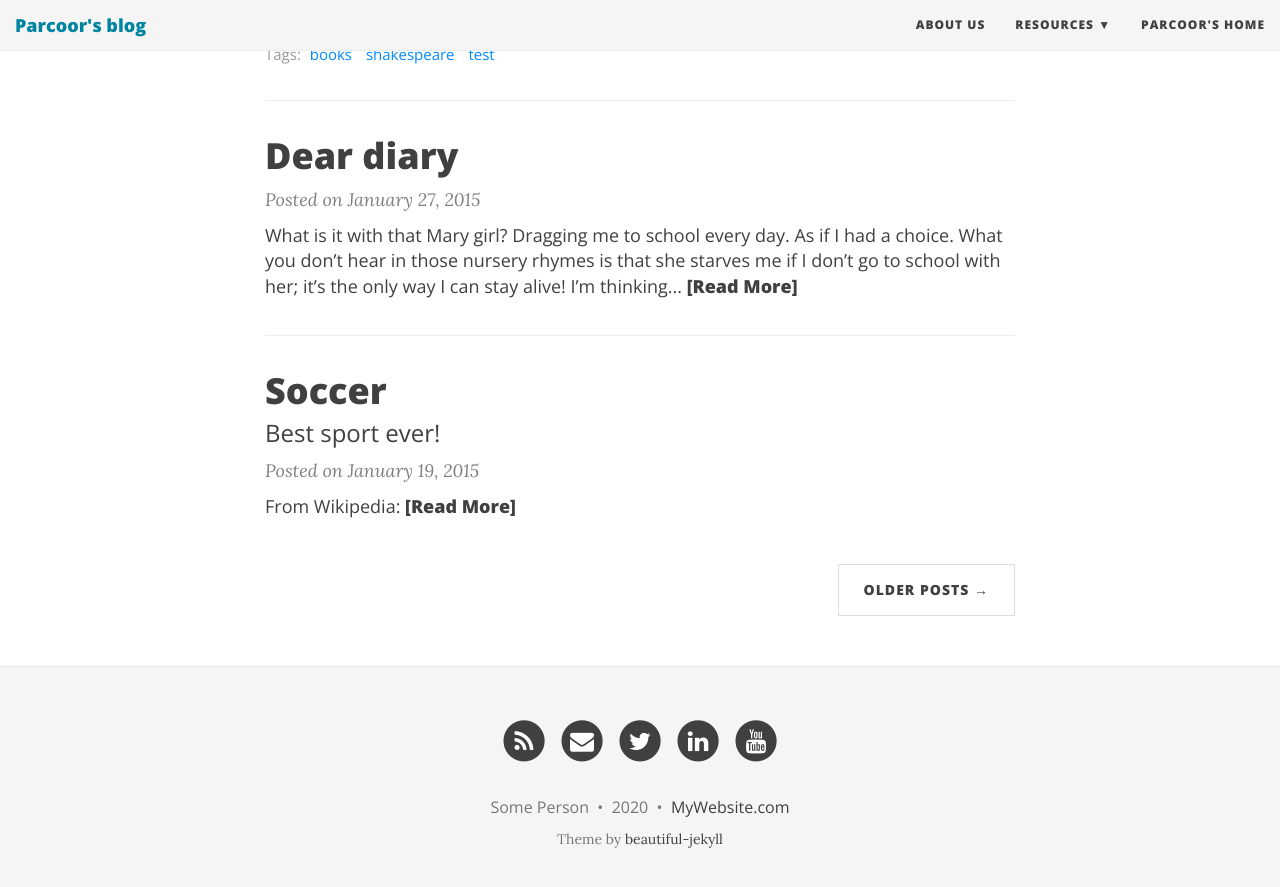
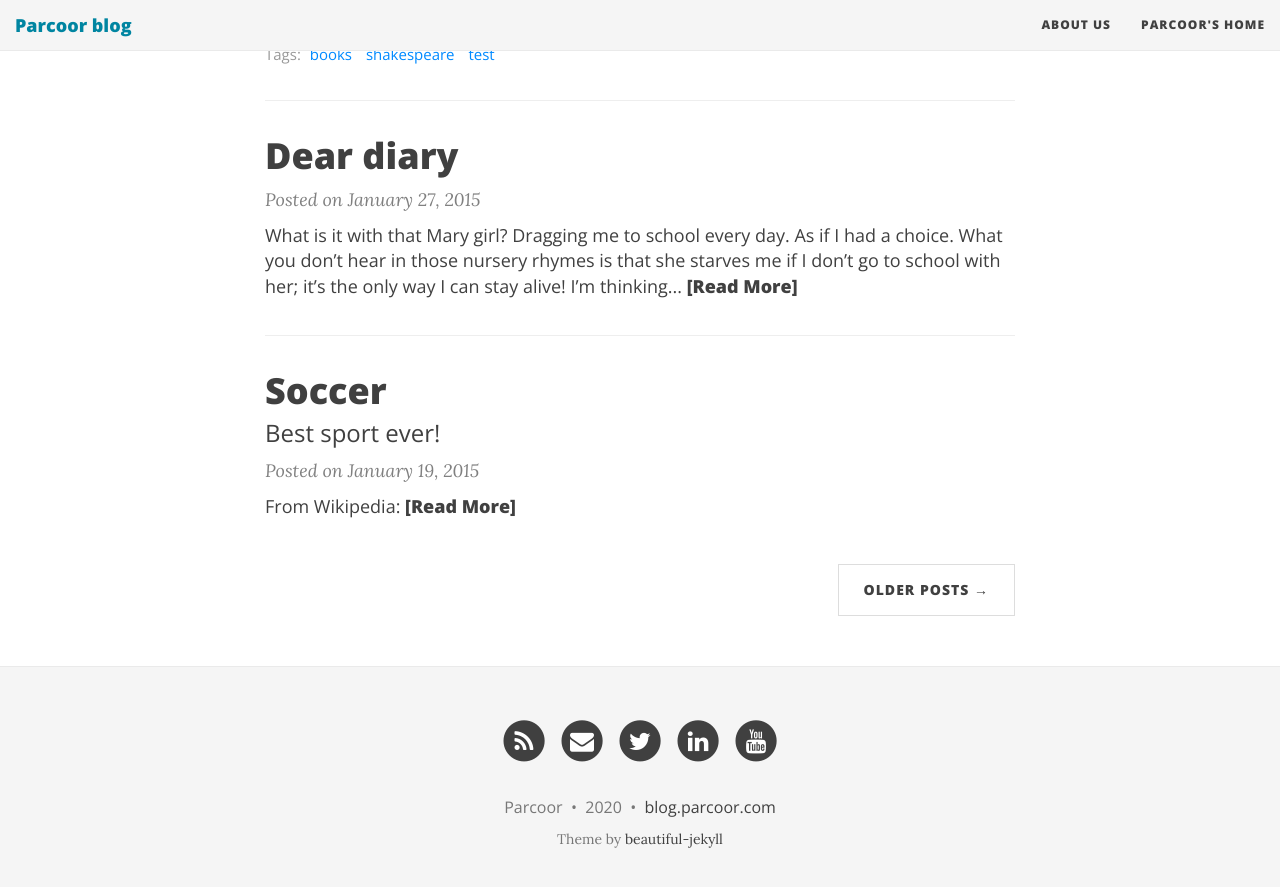
Before and after one commit to parcoor/parcoor.github.io, a Jekyll site: the page built from index.html, in a window 1280 px wide and 900 px high, scrolled down 1222 px. Shown: the top 887 px of the window. Built offline with Jekyll 4.4.1, drawn with Linux system fonts in a browser that asks for light colours; nearby versions of some CDN libraries; the list of posts is cut into pages by our own code.

Commit message:
configuration modified

```diff
--- a/_config.yml
+++ b/_config.yml
@@ -1,10 +1,10 @@
 # --- General options --- #
 
 # Name of website
-title: Parcoor's blog
+title: Parcoor blog
 
 # Short description of your site
-description: Some news from Parcoor
+description: News from Parcoor
 
 # --- Local development options ---
 # If your website is hosted locally rather than on GitHub, then you need to uncomment the next two parameters to set the url and baseurl
@@ -21,9 +21,6 @@ description: Some news from Parcoor
 # List of links in the navigation bar
 navbar-links:
   About us: "aboutus"
-  Resources:
-    - Beautiful Jekyll: "http://deanattali.com/beautiful-jekyll/"
-    - Learn markdown: "http://www.markdowntutorial.com/"
   Parcoor's home: "https://parcoor.com"
 
 # Image to show in the navigation bar - image must be a square (width = height)
@@ -60,7 +57,7 @@ footer-link-col: "#404040"
 # Change all these values or delete the ones you don't want.
 # Important: you must keep the "name" parameter, everything else you can remove
 author:
-  name: Some Person
+  name: Parcoor
 
 # Select your active Social Network Links.
 # Uncomment the links you want to show in the footer and add your information to each link.
@@ -73,7 +70,7 @@ social-network-links:
   # github: daattali
   twitter: Parcoor1
 #  reddit: yourname
-  linkedin: parcoor
+  linkedin: company/parcoor
 #  xing: yourname
 #  stackoverflow: "3943160/daattali"
 #  snapchat: deanat78
@@ -93,7 +90,7 @@ share-links-active:
 
 # How to display the link to the website in the footer
 # Remove this if you don't want a link in the footer
-url-pretty: "MyWebsite.com"  # eg. "deanattali.com/beautiful-jekyll"
+url-pretty: "blog.parcoor.com"  # eg. "deanattali.com/beautiful-jekyll"
 
 # --- Web Statistics Section --- #
 
@@ -156,7 +153,7 @@ date_format: "%B %-d, %Y"
 # --- Don't need to touch anything below here (but you can if you want) --- #
 
 # Output options (more information on Jekyll's site)
-timezone: "America/Vancouver"
+timezone: "France/Lyon"
 markdown: kramdown
 highlighter: rouge
 permalink: /:year-:month-:day-:title/
```
